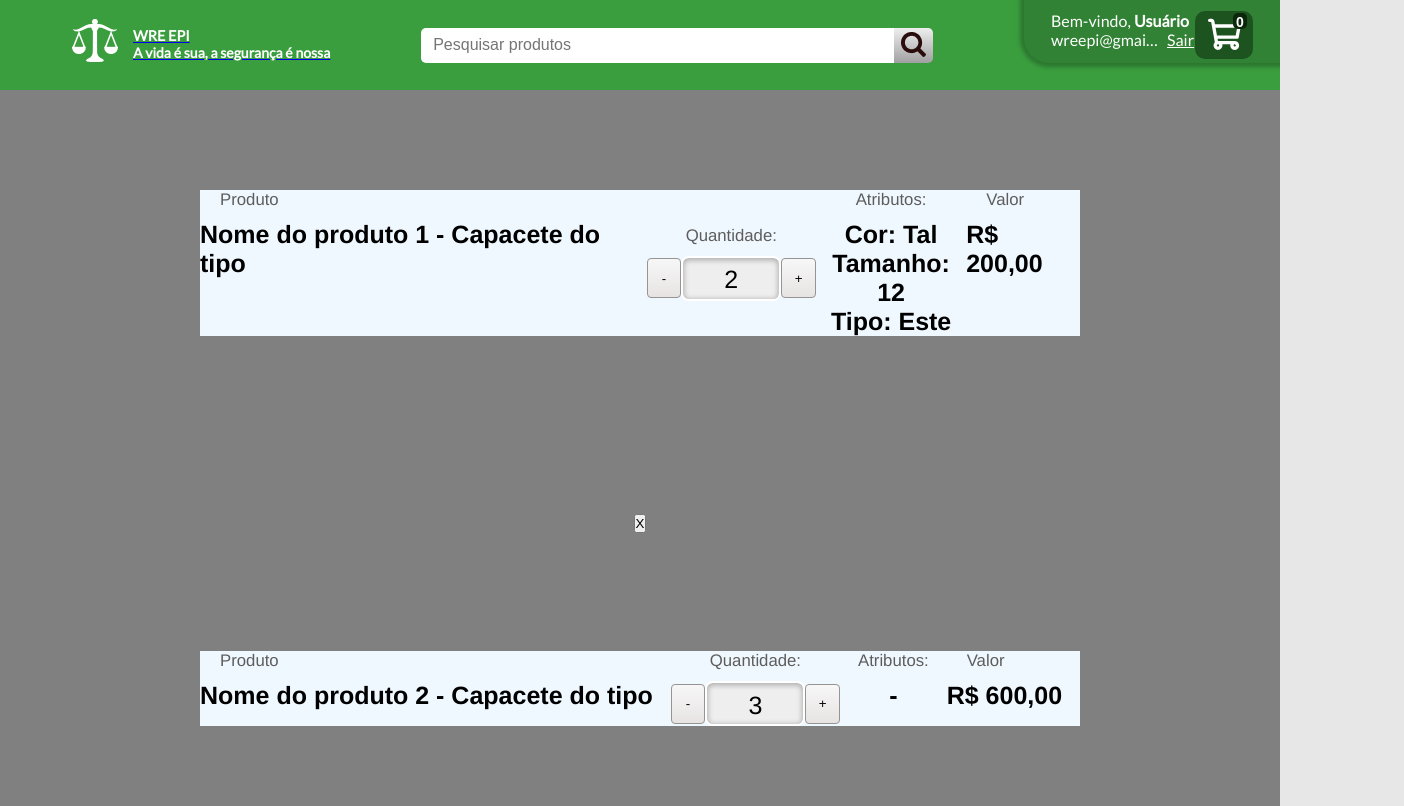
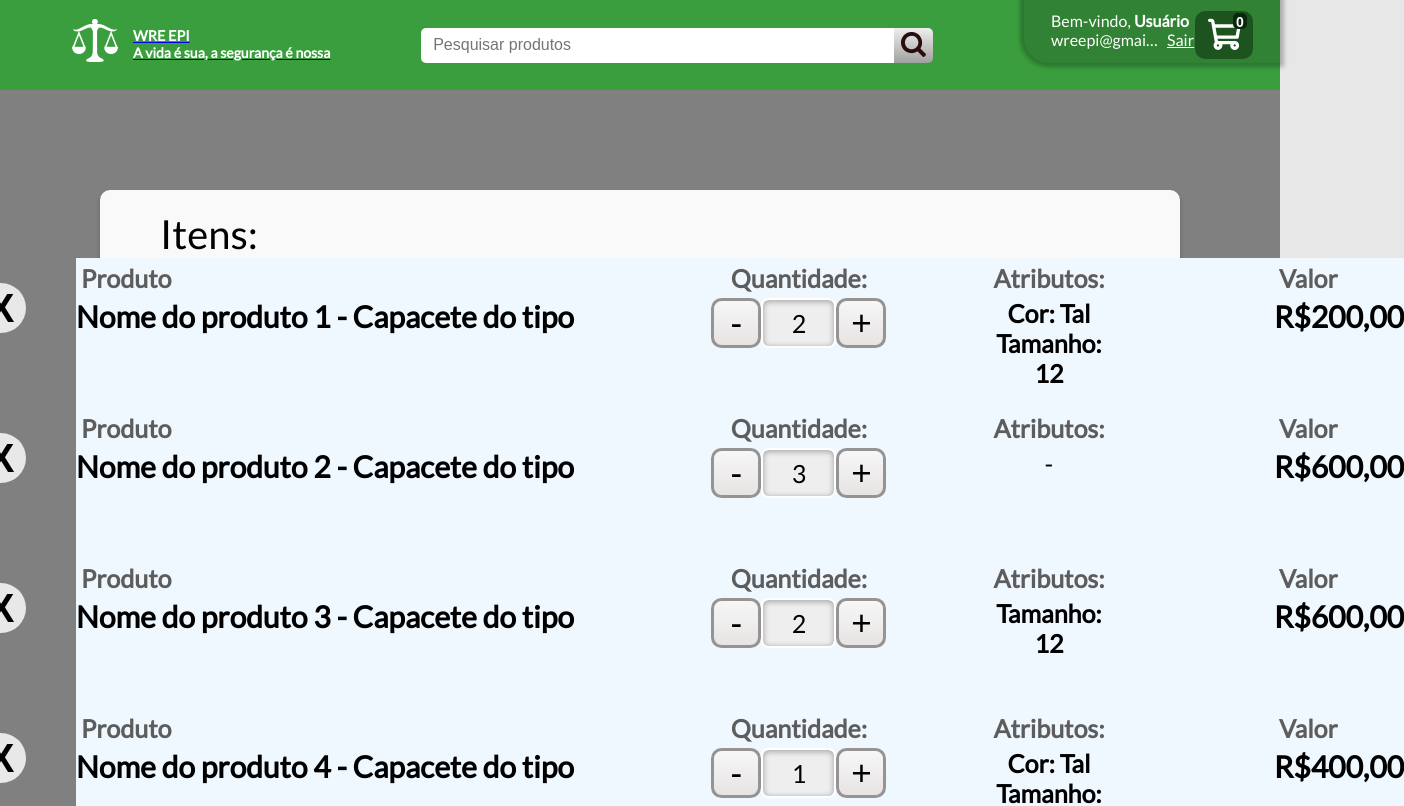
Before and after one commit to inove-jr/wre_epi_backend, a Vue app: page /cart in a window 1280 px wide. Shown: the top 806 px of the page, 1404 px wide, since content can reach past the window. Built offline with nearby package versions, Linux system fonts and the light colour scheme.

Commit message:
seção da lista dos produtos, com o preço de cada um e o valor total.

```diff
--- a/src/assets/main.css
+++ b/src/assets/main.css
@@ -20,6 +20,7 @@ body{
     box-shadow: 0px 4px 4px 1px #00000025;
     background-color: #f9f9f9;
     font-family: Lato;
+    padding: 1rem;
 }
 
 .inputText{
--- a/src/components/cartItem.vue
+++ b/src/components/cartItem.vue
@@ -1,11 +1,11 @@
 <template>
-    <section class="cartItem">
+    <div class="cartItem">
         <div class="nameItem">
-            <h6>Produto</h6>
-            <h4>{{this.item.nome}}</h4>
+            <p class="label">Produto</p>
+            <p class="Value">{{this.item.nome}}</p>
         </div>
         <div class="quantity">
-            <h6>Quantidade:</h6>
+            <p class="label">Quantidade:</p>
             <div class="controlQuantity">
                 <button @click="sub()">
                 -
@@ -17,23 +17,23 @@
             </div>
         </div>
         <div class="atributs">
-            <h6>Atributos:</h6>
-            <div v-if="Object.keys(this.item.atributs) != 0">
-                <h4 v-for="(value, index) in Object.entries(this.item.atributs)" :key="index">
+            <p class="label">Atributos:</p>
+            <div class="Value" v-if="Object.keys(this.item.atributs) != 0">
+                <p v-for="(value, index) in Object.entries(this.item.atributs)" :key="index">
                     {{value[0]}}: {{value[1]}}
-                </h4>
+                </p>
             </div>
-            <h4 v-else> - </h4>
+            <p v-else> - </p>
 
         </div>
         <div class="price">
-            <h6>Valor</h6>
-            <h4>R$ {{ (this.item.preco*this.item.quantity).toLocaleString("pt-BR", { minimumFractionDigits: 2}) }}</h4>
+            <p class="label">Valor</p>
+            <p class="Value">R${{ (this.item.preco*this.item.quantity).toLocaleString("pt-BR", { minimumFractionDigits: 2}) }}</p>
         </div>
-    </section>
+    </div>
 </template>
 <script>
-
+import "/src/assets/main.css"
 export default {
     name: "CartItem",
     mounted(){
@@ -68,27 +68,41 @@ export default {
 <style scoped>
 .cartItem{
     display: flex;
-    flex-direction: row;
     font-size: 2.5rem;
-    background-color: aliceblue;
+    background-color: #f0f8ff;
+    margin: 0px;
+    height: 15rem;
+    align-items: baseline;
+    gap: 20rem;
+    flex-wrap: nowrap;
 }
 .nameItem{
     text-align: left;
+    display: flex;
+    flex-direction: column;
+    white-space: nowrap;
+    justify-content: baseline;
 }
-.cartItem h6{
-    font-weight: 400;
+
+.label{
+    font-weight: bolder;
     color: #5D5D5D;
+    padding: 0.5rem;
 }
-h6{
-    padding-bottom: 1rem;
-}
-.nameItem h6{
-    padding-left: 2rem;
+
+.Value{
+    font-weight: bolder;
+    padding-bottom: 2rem;
+    font-size: 3rem;
 }
 
 .quantity{
+    display: flex;
+    flex-direction: column;
     text-align: center;
-    margin: auto;
+    width: 5rem;
+    justify-content: center;
+    align-items: center;
 }
 .controlQuantity{
     display: flex;
@@ -96,33 +110,38 @@ h6{
     align-items: center;
 }
 .controlQuantity button{
-    width: 2.6em;
-    height: 3em;
+    width: 5rem;
+    height: 5rem;
     background: linear-gradient(180deg, #F7F7F7 0%, #E7E3E3 100%);
     border: 0.1em solid #969393;
     border-radius: 0.3em;
+    font-size: 3.5rem;
 }
 .controlQuantity p{
-    width: 4em;
-    height: 1.8em;
+    width: 3em;
+    height: 2em;
     background: #EEEEEE;
     border: 0.1em solid hsl(0, 0%, 100%);
     box-shadow: inset 0 0.05em 0.2em 0.05em rgba(0, 0, 0, 0.25);
     border-radius: 0.3em;
     padding: 0.3em;
+    font-size: rem;
 }
-.atributs h4{
+.atributs{
+    display:flex;
+    flex-direction: column;
+    justify-content: center;
+    align-items: center;
+    width: 5rem;
+}
+.atributs p{
     text-transform: capitalize;
-    margin: auto;
+    font-size: 2.5rem;
 }
 .price{
-    margin-inline: auto;
     text-align: left;
-}
-.price h4{
-    margin: auto;
-}
-.price h6{
-    padding-left: 2rem;
+    display: flex;
+    flex-direction: column;
+    flex-wrap: nowrap;
 }
 </style>
--- a/src/views/ShoppingCart.vue
+++ b/src/views/ShoppingCart.vue
@@ -1,10 +1,29 @@
 <template>
-    <section>
+
+    <section class="whiteBox ">
+      <div class="label-itens">
+      <p>Itens:</p>
+      </div>
       <div class="itemCart" v-for="(item, index) in listTest" :key="index">
-        <CartItem @click="calcTotal()" :item=item></CartItem>
-        <button @click="remove(index), calcTotal()">X</button>
+
+        <div class="rowItem">
+          <div class="removeButton">
+          <button @click="remove(index), calcTotal()">X</button>
+          </div>
+
+          <div class="itemInfo">
+          <CartItem @click="calcTotal()" :item=item></CartItem>
+          </div>
+
+        </div>
       </div>
-      {{som}}
+      <hr>
+      <div class="totalPrice">
+      <p class="priceLabel">
+        Total:
+      </p>
+      <p>R$ {{som}}</p>
+      </div>
     </section>
 </template>
 
@@ -24,14 +43,16 @@ import CartItem from '@/components/cartItem.vue';
                 parcelas: 4,
                 imagem: "/img/produto.svg",
                 atributs:  {cor: 'tal',
-              tamanho: 12, tipo: 'este'}
+              tamanho: 12}
               },
               {nome: "Nome do produto 2 - Capacete do tipo",
                 quantity: 3,
                 preco: 200.00,
                 parcelas: 4,
                 imagem: "/img/produto.svg",
-                atributs:  {}
+                atributs:  {
+
+                }
               },
               {nome: "Nome do produto 3 - Capacete do tipo",
                 quantity: 2,
@@ -74,4 +95,57 @@ section{
   font-size: 10rem;
   margin:10rem;
 }
+
+.label-itens{
+  display: flex;
+  font-size: 4rem;
+  margin: 1rem 0rem 0rem 5rem;
+
+}
+
+.rowItem{
+  display: flex;
+  align-items: center;
+  justify-content:center;
+  margin:0rem;
+  padding: 0rem;
+
+}
+
+.removeButton{
+  flex-grow: 1;
+  display: flex;
+  justify-content: center;
+  align-items: center;
+}
+
+.removeButton button{
+  font-family: Arial, Helvetica, sans-serif;
+  border-radius: 100%;
+  height: 5rem;
+  width: 5rem;
+  font-size: 4rem;
+  font-weight: bold;
+  border: 0px;
+  background-color: #e8e8e8;
+  margin: 0rem 5rem 5rem 10rem;
+}
+
+.itemInfo{
+  flex-grow: 9;
+}
+
+.totalPrice{
+  display: flex;
+  justify-content: flex-end;
+  margin: 1rem 5rem;
+  margin-bottom: 5rem;
+  font-weight: bolder;
+}
+.totalPrice p{
+  font-size: 5rem;
+}
+hr{
+  margin: 2rem;
+}
 </style>
```
